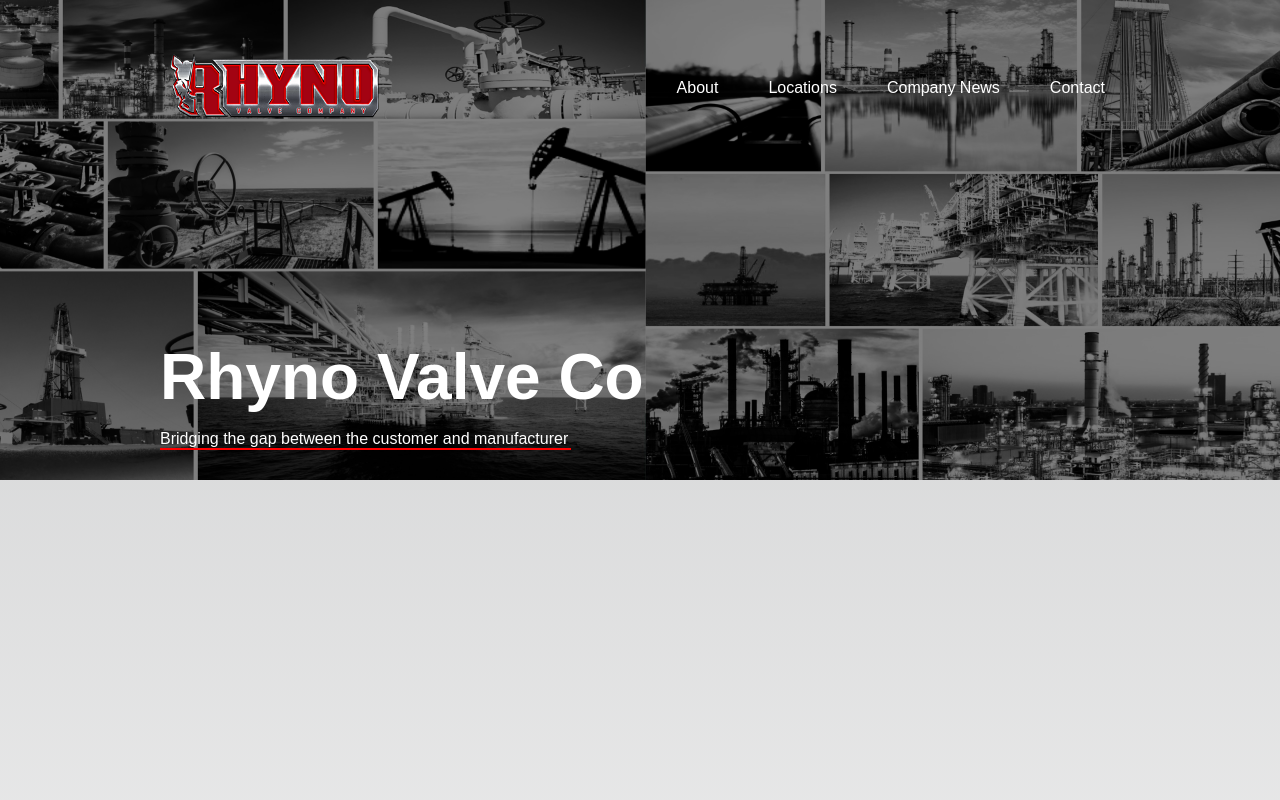
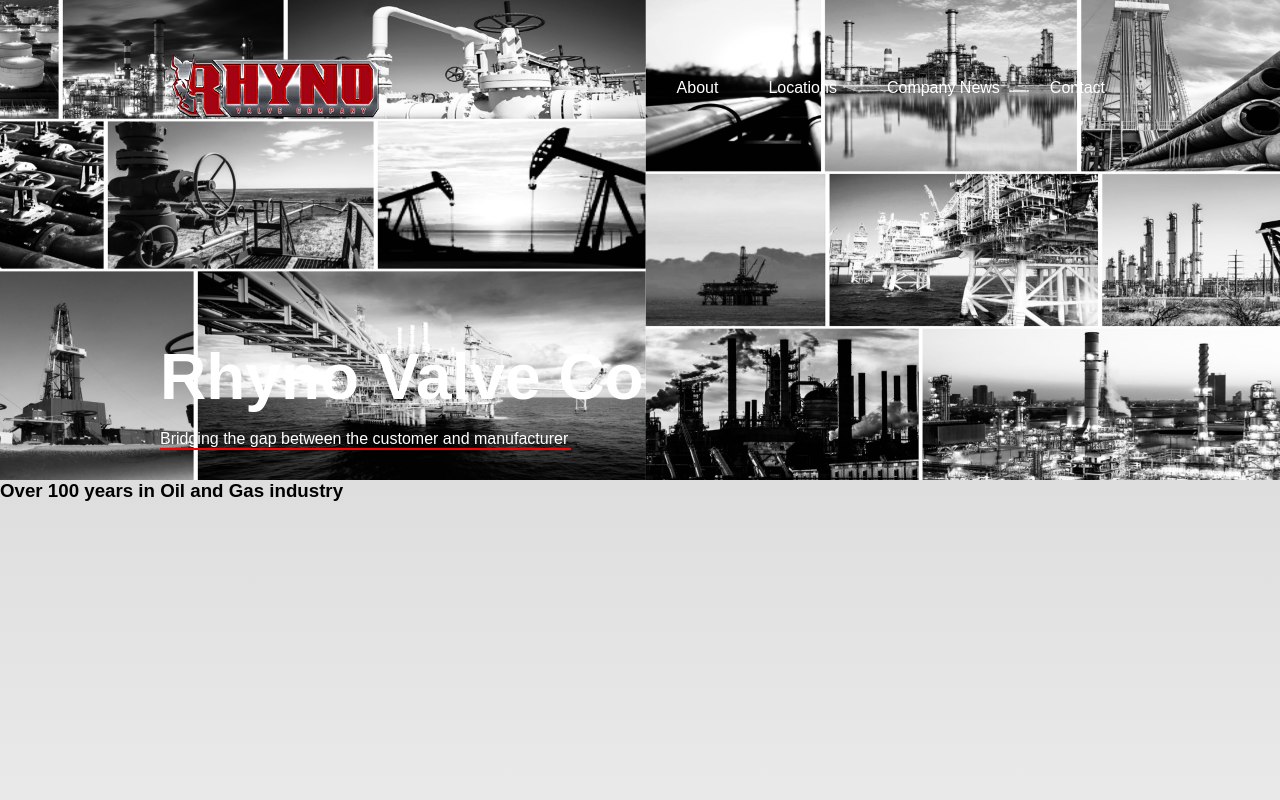
Before and after one commit to gpears98/rhyno-valve-nextjs, a Next.js app: page / in a window 1280 px wide. Shown: the top 800 px of the page. Built offline with nearby package versions, Linux system fonts and the light colour scheme; a web font is replaced by a local one.

Commit message:
Fixed some things

```diff
--- a/components/header/styles/header.module.css
+++ b/components/header/styles/header.module.css
@@ -1,14 +1,12 @@
 .container {
-    position: relative;
+    position: absolute;
     display: flex;
     justify-content: space-between;
     align-items: center;
     background-color: transparent;
     transition: margin-top 0.3s ease-in-out, background-color 0.3s ease-in-out;
-    z-index: 1;
-  }
-
-  .container.top {
+    z-index: 1000;
+    width: 100%;
     margin-top: 3rem;
   }
 
@@ -20,7 +18,7 @@
     top: 0;
     width: 100%;
     margin: auto;
-    z-index: 1;
+    z-index: 1000;
   }
 
   .logo {
--- a/pages/index.tsx
+++ b/pages/index.tsx
@@ -11,7 +11,9 @@
           <p className={styles.description}>Bridging the gap between the customer and manufacturer</p>
         </div>
       </div>
-      <div className={styles.industry}></div>
+      <div className={styles.industry}>
+        <h3>Over 100 years in Oil and Gas industry</h3>
+      </div>
       <div className={styles.manufacturers}>
 
       </div>
--- a/styles/Home.module.css
+++ b/styles/Home.module.css
@@ -1,14 +1,15 @@
 .main {
   font-family: var(--font-default);
+  display: flex;
+  flex-direction: column;
 }
 
 .image_div {
-  position: absolute;
+  position: relative;
   display:flex;
   align-items: flex-end;
   height: 30rem;
   width: 100%;
-  z-index: -1;
   top: 0;
   left: 0;
   background-image: url('../public/background.jpeg');
@@ -29,7 +30,7 @@
 
 .image_div::before {
   content: "";
-  position: absolute;
+  position: relative;
   top: 0;
   right: 0;
   bottom: 0;
@@ -76,3 +77,7 @@
     width: 85%;
   }
 }
+
+.industry {
+  position: relative;
+}
--- a/styles/Newspage.module.css
+++ b/styles/Newspage.module.css
@@ -2,5 +2,5 @@
     font-family: var(--font-default);
     margin-left: 10rem;
     margin-right: 10rem;
-    margin-top: 3rem;
+    margin-top: 10rem;
 }
```
